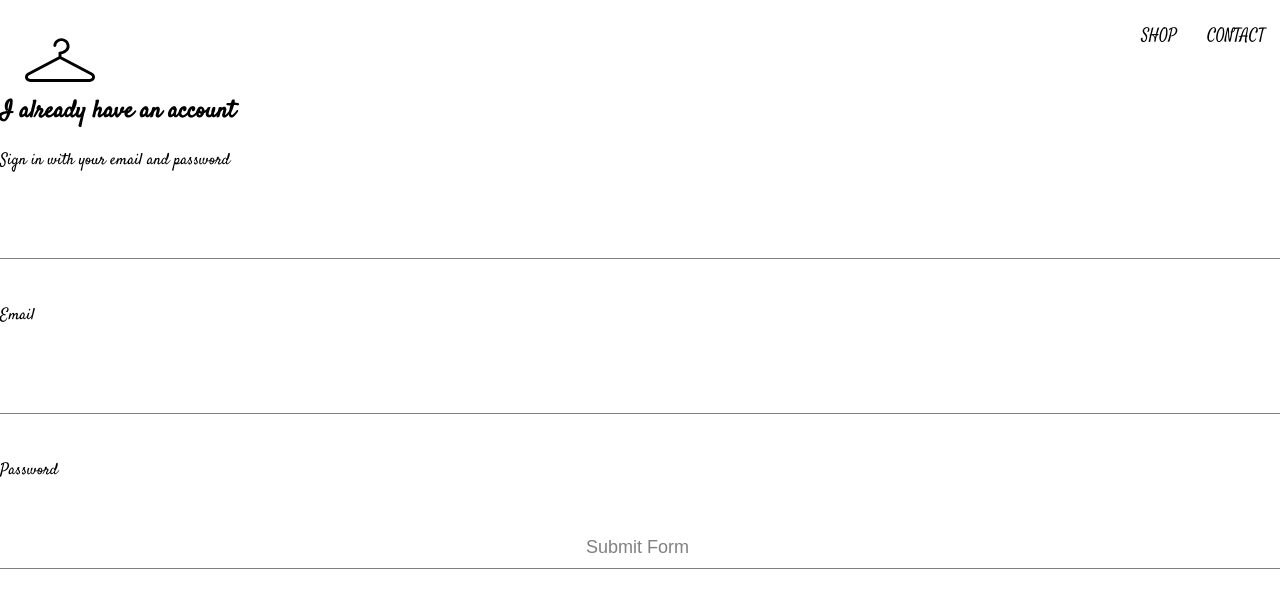
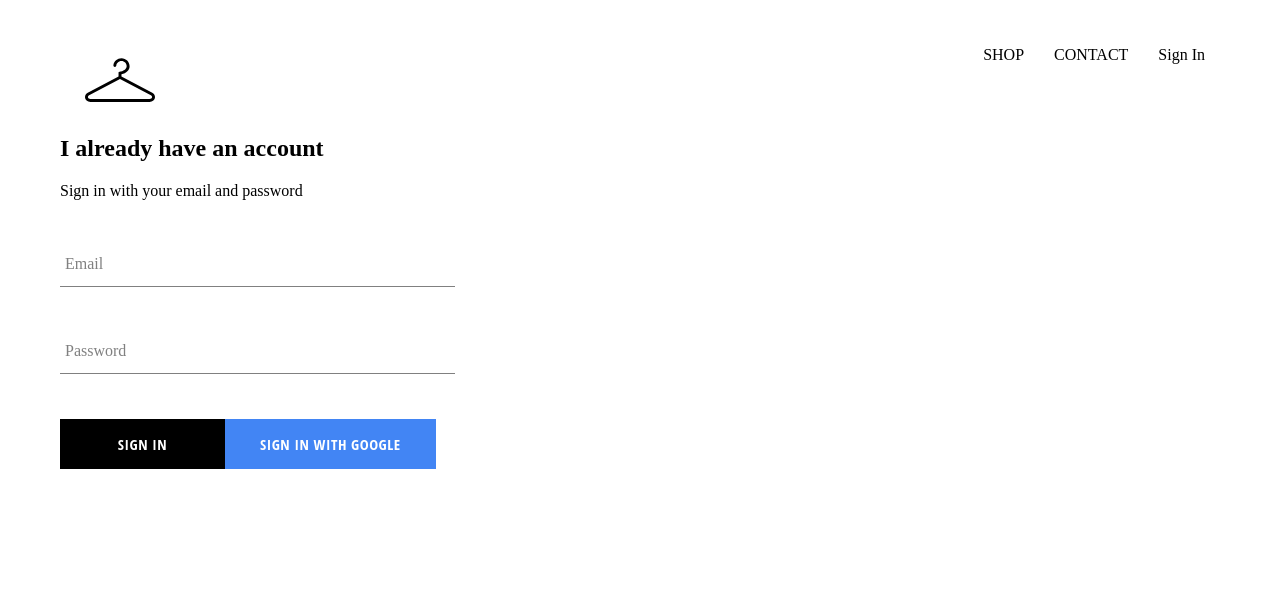
Before and after one commit to harshaSenaratne/Feather-Works, a React (Create React App) app: page /signin in a window 1280 px wide. Shown: the top 608 px of the page. Built offline with nearby package versions, Linux system fonts and the light colour scheme; no server answers.

Commit message:
integrated google authentication via firebase platform

```diff
--- a/package.json
+++ b/package.json
@@ -3,6 +3,7 @@
   "version": "0.1.0",
   "private": true,
   "dependencies": {
+    "firebase": "^7.3.0",
     "node-sass": "^4.12.0",
     "react": "^16.9.0",
     "react-dom": "^16.9.0",
--- a/public/index.html
+++ b/public/index.html
@@ -10,7 +10,7 @@
       content="Web site created using create-react-app"
     />
     <link rel="apple-touch-icon" href="logo192.png" />
-    <link href="https://fonts.googleapis.com/css?family=Satisfy&display=swap" rel="stylesheet">
+    <link href="https://fonts.googleapis.com/css?family=Montserrat&display=swap" rel="stylesheet">
     <!--
       manifest.json provides metadata used when your web app is installed on a
       user's mobile device or desktop. See https://developers.google.com/web/fundamentals/web-app-manifest/
--- a/src/App.css
+++ b/src/App.css
@@ -1,6 +1,8 @@
 /*  Rule: Everything in the body tag uses the following */
 body{
  font-family: "Satisfy";
+ padding: 20px 60px;
+
 }
 
 /* Anything with a tag will apply these styles */
--- a/src/App.js
+++ b/src/App.js
@@ -5,10 +5,38 @@
 import Shop from './pages/shop/shop.component'
 import Header from '../src/components/header/header.component'
 import SignInSignUp from './pages/signin-signup-page/signin.signup.component'
-function App() {
+import {auth} from './firebase/firebase.utils'
+import { from } from 'rxjs';
+class App extends React.Component {
+ constructor(){
+   super();
+   this.state={
+     currentUser:null
+   }
+ }
+
+ unsubscribeFromAuth = null;
+
+ componentDidMount(){
+   //Listens authentication state changes in the backend
+ this.unsubscribeFromAuth = auth.onAuthStateChanged(user=>{
+   this.setState({
+     currentUser:user
+   });
+
+   console.log(user);
+ })
+ }
+
+ componentWillUnmount(){
+   //closes the subscription when unmounts to avoid memory leaks
+  this.unsubscribeFromAuth();
+ }
+
+  render(){
   return (
     <div>
-     <Header/> {/*Always rendered despite what switch component decides to render */}
+     <Header currentUser={this.state.currentUser}/> {/*Always rendered despite what switch component decides to render */}
    <Switch>
    <Route exact path ='/' component={Homepage}/>
    <Route  path ='/shop' component={Shop}/>
@@ -18,6 +46,7 @@
 
     </div>
   );
+ }
 }
 
 export default App;
--- /dev/null
+++ b/src/components/custom-button/custom-button.component.jsx
@@ -0,0 +1,11 @@
+import React from 'react';
+import './custom-button.styles.scss'
+
+const CustomButton =({children,isGoogleSignIn ,...otherProps})=>(
+<button className={`${isGoogleSignIn ?'google-sign-in':'' } custom-button`} {...otherProps}>
+    {children}
+</button>
+
+
+)
+export default CustomButton;
--- /dev/null
+++ b/src/components/custom-button/custom-button.styles.scss
@@ -0,0 +1,31 @@
+.custom-button {
+    min-width: 165px;
+    width: auto;
+    height: 50px;
+    letter-spacing: 0.5px;
+    line-height: 50px;
+    padding: 0 35px 0 35px;
+    font-size: 15px;
+    background-color: black;
+    color: white;
+    text-transform: uppercase;
+    font-family: 'Open Sans Condensed';
+    font-weight: bolder;
+    border: none;
+    cursor: pointer;
+
+    &:hover {
+      background-color: white;
+      color: black;
+      border: 1px solid black;
+    }
+    &.google-sign-in{
+        background-color: #4285f4;
+        color: white;
+
+    &:hover {
+            background-color: #4285f4;
+            border: none;
+        }
+    }
+  }
--- a/src/components/form-input/form-input.component.jsx
+++ b/src/components/form-input/form-input.component.jsx
@@ -1,7 +1,7 @@
 import React from 'react'
 import './form-input.styles.scss'
 
-const Forminput =({handleChange,label, ...otherProps})=>(
+const FormInput =({handleChange,label, ...otherProps})=>(
 
     <div className='group'>
         <input className='form-input' onChange={handleChange} {...otherProps}/>
@@ -9,6 +9,7 @@
 {
     label?
     (<label className={`${otherProps.value.length? 'shrink':''} form-input-label` }>
+      {label}
         </label>):null
 
 }
@@ -17,4 +18,4 @@
 )
 
 
-export default Forminput;
+export default FormInput;
--- a/src/components/header/header.component.jsx
+++ b/src/components/header/header.component.jsx
@@ -1,9 +1,10 @@
 import React, { Component } from 'react'
 import {Link} from 'react-router-dom'
+import {auth} from '../../firebase/firebase.utils';
 import {ReactComponent as Logo} from '../../assets/hanger.svg'
 import './header.styles.scss'
 
-const Header =()=>(
+const Header =({currentUser})=>(
     <div className='header'>
           <Link className='logo-container' to="/" >
             <Logo className='logo'/>
@@ -18,6 +19,17 @@
           <Link className='options' to="/shop"  >
             CONTACT
           </Link>
+          {
+            currentUser?(
+              <div className='options' onClick={()=> auth.signOut()}>
+                Sign Out
+              </div>
+            ):(
+              <Link className='options' to="/signin"  >
+               Sign In
+            </Link>
+            )
+          }
     </div>
     </div>
 
--- a/src/components/header/header.styles.scss
+++ b/src/components/header/header.styles.scss
@@ -20,6 +20,7 @@
 
       .options {
         padding: 10px 15px;
+        cursor: pointer;
       }
     }
   }
--- a/src/components/signin/signin.component.jsx
+++ b/src/components/signin/signin.component.jsx
@@ -1,6 +1,8 @@
 import React from 'react'
 import './signin.styles.scss'
 import FormInput from '../form-input/form-input.component'
+import CustomButton from '../custom-button/custom-button.component'
+import {signInWithGoogle} from '../../firebase/firebase.utils'
 import { throwStatement } from '@babel/types';
 
 class SignIN extends React.Component{
@@ -38,18 +40,24 @@
              <span>Sign in with your email and password</span>
 
         <form onSubmit={this.handleSubmit}>
+
             <FormInput name="email" type="email"
-              onChange={this.handleChange}
-             value={this.state.email}
-             lable='email' required/>
-           <label>Email</label>
+            label="Email"
+              handleChange={this.handleChange}
+             value={this.state.email} required/>
+
+
            <FormInput name="password"
-           lable='email'
+           label='Password'
            handleChange={this.handleChange}
-           type="password" value={this.state.password} required/>
-           <label>Password</label>
-       <FormInput type='submit' value='Submit Form'/>
+           type="password" value={this.state.email} required/>
 
+           <div classname="buttons">
+           <CustomButton type='submit'  >Sign In</CustomButton>
+
+<CustomButton onClick={signInWithGoogle} isGoogleSignIn> Sign in with Google </CustomButton>
+
+           </div>
 
         </form>
 
--- a/src/components/signin/signin.styles.scss
+++ b/src/components/signin/signin.styles.scss
@@ -0,0 +1,13 @@
+.sign-in{
+    width: 380px;
+    display: flex;
+    flex-direction: column;
+
+    .title{
+        margin: 10px 0;
+    }
+    .buttons{
+        display: flex;
+        justify-content: space-between;
+    }
+}
--- /dev/null
+++ b/src/firebase/firebase.utils.js
@@ -0,0 +1,27 @@
+import firebase from 'firebase/app';
+import 'firebase/firestore';
+import 'firebase/auth';
+
+const config = {
+    apiKey: "AIzaSyCu_nJN0PohBTleNbAel2_1MPBp_FSFyOU",
+    authDomain: "feather-works.firebaseapp.com",
+    databaseURL: "https://feather-works.firebaseio.com",
+    projectId: "feather-works",
+    storageBucket: "feather-works.appspot.com",
+    messagingSenderId: "974609073995",
+    appId: "1:974609073995:web:edf9c6b294db29733ecace",
+    measurementId: "G-6G3MSTZ0X1"
+  };
+
+
+  firebase.initializeApp(config);
+  export const auth  = firebase.auth(); //exports firebase authentication for use
+  export  const firestore = firebase.firestore(); //exports firestore for use
+
+//   Google Authentication Configuration
+  const provider = new firebase.auth.GoogleAuthProvider();
+  provider.setCustomParameters({prompt :'select_account'});
+
+  export const signInWithGoogle =()=> auth.signInWithPopup(provider);
+
+  export default firebase; //exports full firebase library for just in case of use
```
Also changed, not shown: 1 other file (tests, documents, lock files or other folders).
